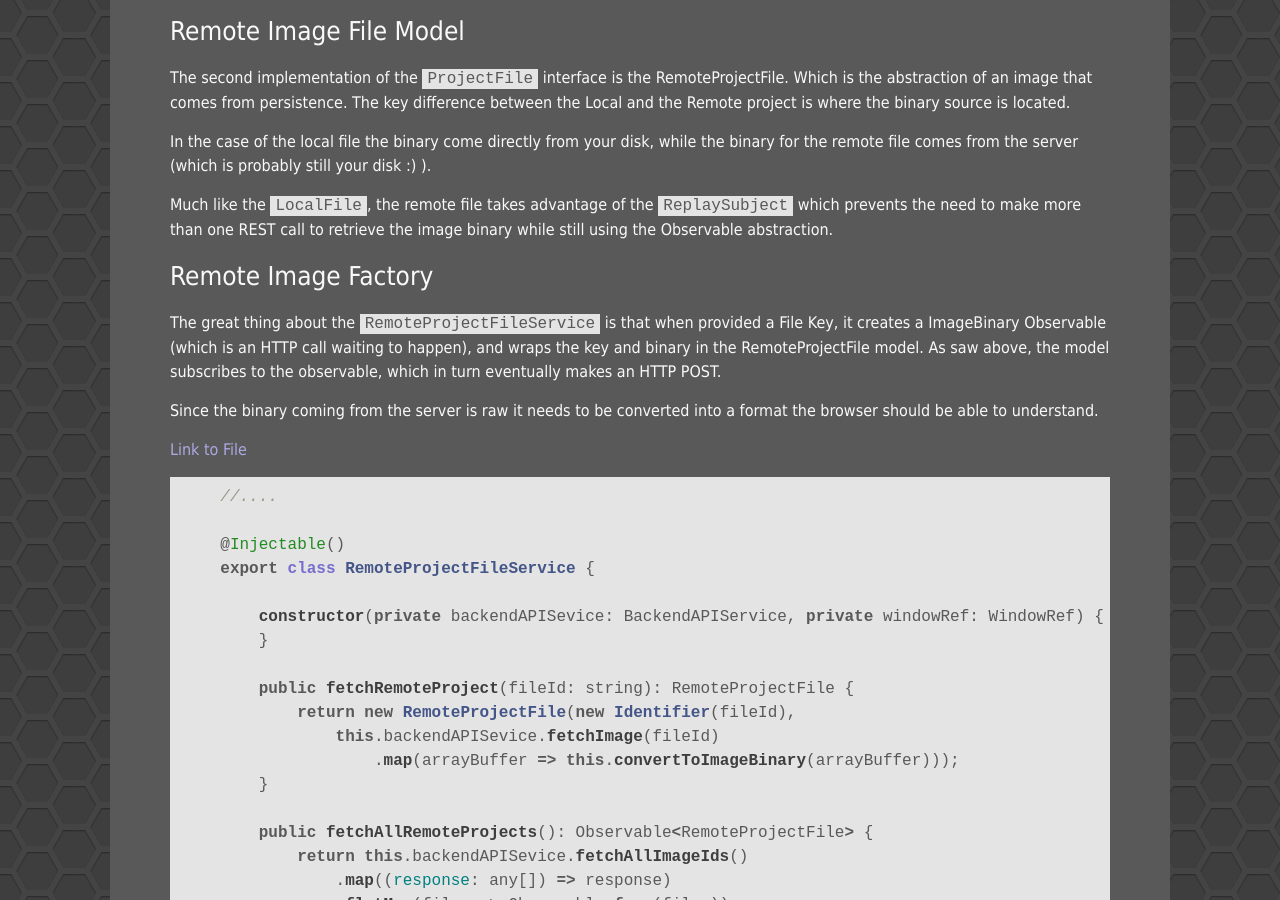
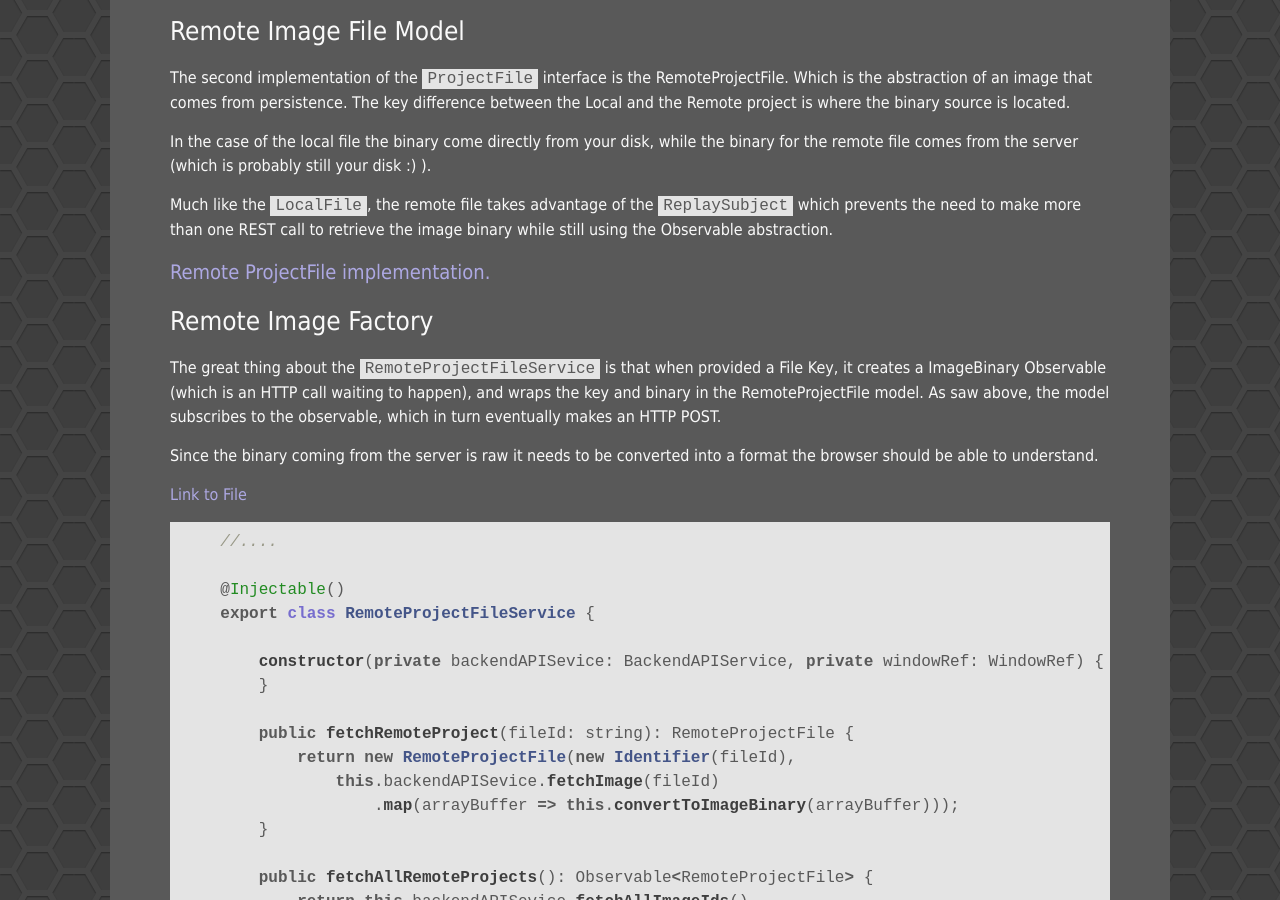
Before and after one commit to Unthrottled/blog, a Jekyll site: the page built from _posts/2017-12-14-Reactive-Mongo-Image-Persistence.md, in a window 1280 px wide and 900 px high, scrolled down 7951 px. Built offline with Jekyll 4.4.1, drawn with Linux system fonts in a browser that asks for light colours.

Commit message:
Why yes, I am the linker of the posts

```diff
--- a/_posts/2017-12-14-Reactive-Mongo-Image-Persistence.md
+++ b/_posts/2017-12-14-Reactive-Mongo-Image-Persistence.md
@@ -343,7 +343,7 @@ In the case of the local file the binary come directly from your disk, while the
 
 Much like the `LocalFile`, the remote file takes advantage of the `ReplaySubject` which prevents the need to make more than one REST call to retrieve the image binary while still using the Observable abstraction.
 
-
+#### [Remote ProjectFile implementation.]({{site.url}}/code/rmip/remote_project_impl.html)
 
 ### Remote Image Factory
 
```
